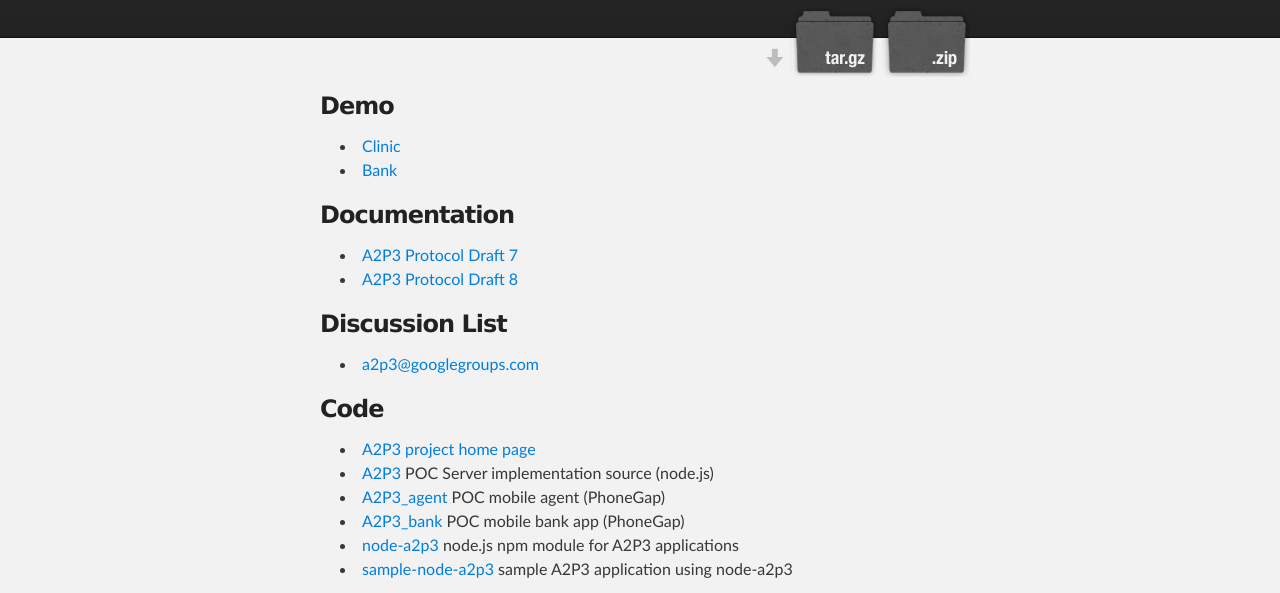
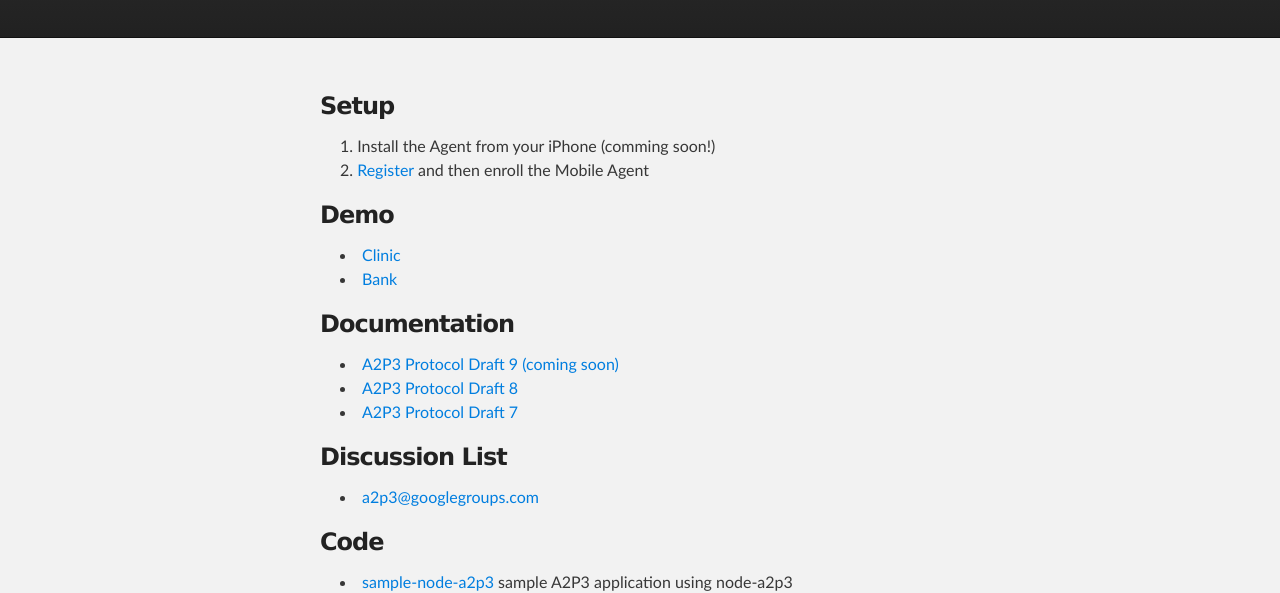
Before and after one commit to dickhardt/A2P3, a plain HTML site: page index.html in a window 1280 px wide. Shown: the part 208-801 px from the top of the page. Drawn offline with Linux system fonts and the light colour scheme.

Commit message:
Update index.html
changed order of code samples, added Setup section, removed .zip links and bottom credits

```diff
--- a/index.html
+++ b/index.html
@@ -33,29 +33,36 @@
           <h1 id="project_title">A2P3</h1>
           <h2 id="project_tagline">Authentication &amp; Authorization Privacy Protecting Protocol</h2>
 
-            <section id="downloads">
+            <!-- section id="downloads">
               <a class="zip_download_link" href="https://github.com/dickhardt/A2P3/zipball/master">Download this project as a .zip file</a>
               <a class="tar_download_link" href="https://github.com/dickhardt/A2P3/tarball/master">Download this project as a tar.gz file</a>
-            </section>
+            </section -->
         </header>
     </div>
 
     <!-- MAIN CONTENT -->
     <div id="main_content_wrap" class="outer">
       <section id="main_content" class="inner">
-        <a name="demo"><a>
-        <h3>Demo</h3>
+
+<h3>Setup</h3>
+<ol>
+<li>Install the Agent from your iPhone (comming soon!)</li>
+<li><a href="http://setup.a2p3.net">Register</a> and then enroll the Mobile Agent</li>
+</ol>
 
 
+<a name="demo"><a>
+<h3>Demo</h3>
 <ul>
 <li><a href="http://clinic.a2p3.net">Clinic</a></li>
 <li><a href="http://bank.a2p3.net">Bank</a></li>
+</ul>
 
-
-</ul><h3>Documentation</h3>
+<h3>Documentation</h3>
 <ul>
+<li><a href="">A2P3 Protocol Draft 9 (coming soon)</a></li>
+<li><a href="PDFs/A2P3%20Protocol%20draft%208.pdf">A2P3 Protocol Draft 8</a></li>
 <li><a href="PDFs/A2P3%20Protocol%20draft%207.pdf">A2P3 Protocol Draft 7</a></li>
-<li><a href="PDFs/A2P3%20Protocol%20draft%208.pdf">A2P3 Protocol Draft 8</a></li>
 </ul>
 <h3>Discussion List</h3>
 
@@ -66,7 +73,10 @@
 
 <h3>Code</h3>
 <ul>
-<li><a href="http://www.a2p3.net">A2P3 project home page</a></li>
+
+<li><a href="https://github.com/dickhardt/sample-node-a2p3">sample-node-a2p3</a> sample A2P3 application using node-a2p3</li>
+
+<li><a href="https://github.com/dickhardt/node-a2p3">node-a2p3</a> node.js npm module for A2P3 applications</li>
 
 <li><a href="https://github.com/dickhardt/A2P3">A2P3</a> POC Server implementation source (node.js)</li>
 
@@ -74,21 +84,19 @@
 
 <li><a href="https://github.com/dickhardt/A2P3_bank">A2P3_bank</a> POC mobile bank app (PhoneGap)</li>
 
-<li><a href="https://github.com/dickhardt/node-a2p3">node-a2p3</a> node.js npm module for A2P3 applications</li>
 
-<li><a href="https://github.com/dickhardt/sample-node-a2p3">sample-node-a2p3</a> sample A2P3 application using node-a2p3</li>
 </ul>
 
       </section>
     </div>
 
     <!-- FOOTER  -->
-    <div id="footer_wrap" class="outer">
+    <!-- div id="footer_wrap" class="outer">
       <footer class="inner">
         <p class="copyright">A2P3 maintained by <a href="https://github.com/dickhardt">dickhardt</a></p>
         <p>Published with <a href="http://pages.github.com">GitHub Pages</a></p>
       </footer>
-    </div>
+    </div -->
 
 
 
```
